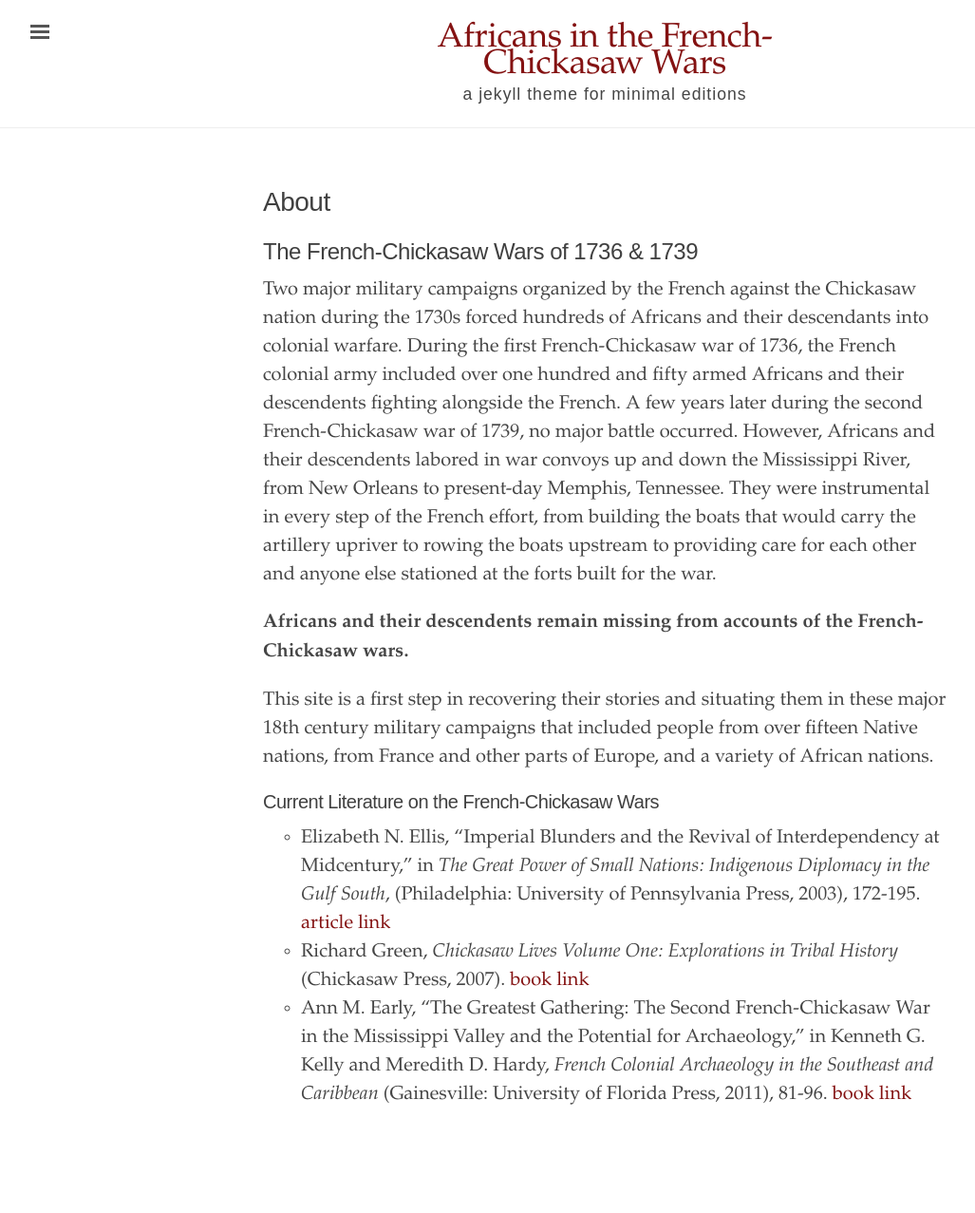
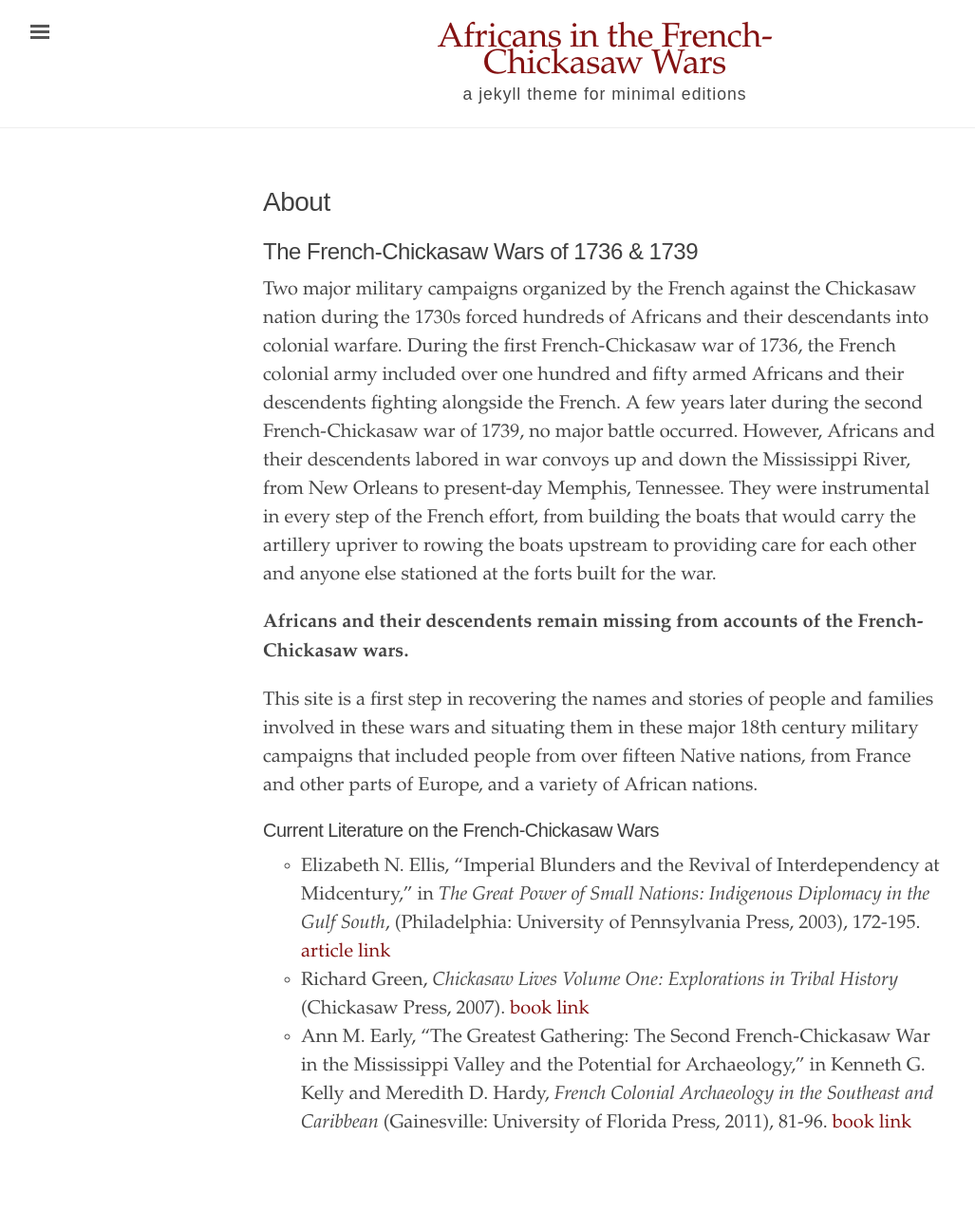
Before and after one commit to obarnard/africansinchickasawwars, a Jekyll site: the page built from about.md, in a window 1280 px wide. Shown: the whole page at 95% size, without its empty margins (3-1030 px from the left). Built offline with Jekyll 4.4.1, drawn with Linux system fonts in a browser that asks for light colours; before the commit the page ends 1247 px from its top, so only the background shows below that.

Commit message:
updated about page

```diff
--- a/about.md
+++ b/about.md
@@ -13,7 +13,7 @@ from building the boats that would carry the artillery upriver to rowing the boa
 
 **Africans and their descendents remain missing from accounts of the French-Chickasaw wars.**
 
-This site is a first step in recovering their stories and situating them in these major 18th century military campaigns
+This site is a first step in recovering the names and stories of people and families involved in these wars and situating them in these major 18th century military campaigns
 that included people from over fifteen Native nations, from France and other parts of Europe, and a variety of African nations.
 
 #### Current Literature on the French-Chickasaw Wars
```
